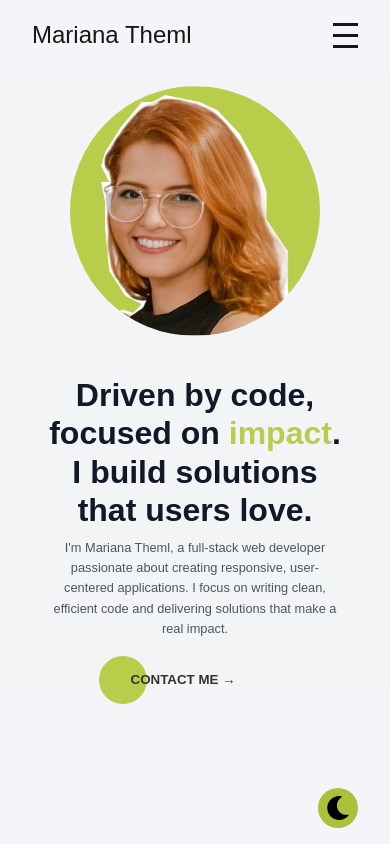
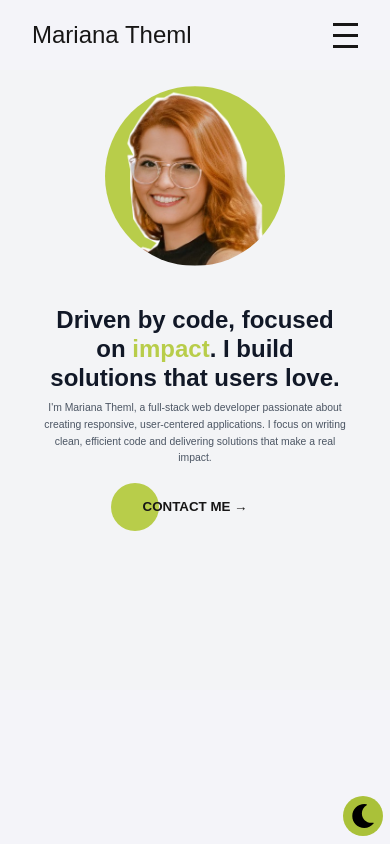
Before and after one commit to marianatheml/portfolio, a Next.js app: page / in a window 390 px wide. Built offline with nearby package versions, Linux system fonts and the light colour scheme; a web font is replaced by a local one.

Commit message:
fix mobile hero

```diff
--- a/src/styles/Hero.module.css
+++ b/src/styles/Hero.module.css
@@ -96,7 +96,7 @@
 
 @media (max-width: 768px) {
   .heroContainer {
-    padding: 1rem 3rem;
+    padding: 1rem 2.5rem;
     flex-direction: column-reverse;
     justify-content: center;
     align-items: center;
@@ -106,6 +106,8 @@
 
   .image {
     margin-bottom: 2rem;
+    width: 180px;
+    height: 180px;
   }
 
   .txtSection {
@@ -113,20 +115,22 @@
   }
 
   .heading {
-    font-size: 2rem;
+    font-size: 1.5rem;
   }
 
   .subheading {
-    font-size: 0.8rem;
+    font-size: 0.65rem;
     width: 100%;
   }
 
+  .txtSection Button {
+    margin-left: 1.5rem;
+  }
+
   .themeToggle {
-    bottom: 1rem;
-    right: 2rem;
+    bottom: 0.5rem;
+    right: 0.5em;
     height: 2.5rem;
     padding: 0.5rem;
-    border-radius: 50%;
-    background-color: var(--highlight-color, #aac139);
   }
 }
--- a/src/styles/components/Button.module.css
+++ b/src/styles/components/Button.module.css
@@ -5,7 +5,7 @@
     padding: 0;
     width: 12rem;
     height: auto;
-    color: var(--text-color, #333);
+    color: var(--text-color, #171616);
     border: none;
 }
 
@@ -41,5 +41,5 @@
 }
 
 .button:hover .text {
-    color: #333;
+    color: var(--text-color, #171616);
 }
```
